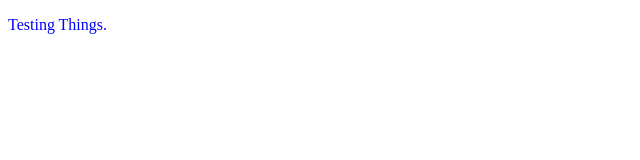
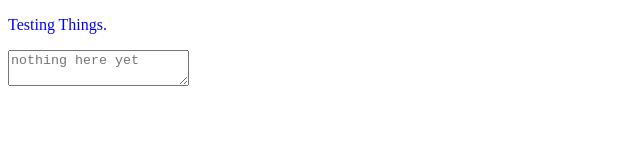
Before and after one commit to leilani-reich/testing2, a plain HTML site: page index.html in a window 1280 px wide. Shown: the whole page, without its empty margins (0-640 px from the left). Drawn offline with Linux system fonts and the light colour scheme.

Commit message:
added textarea

```diff
--- a/index.html
+++ b/index.html
@@ -8,6 +8,6 @@
   <link rel="stylesheet" href="style.css">
 </head>
 <body>
-
+  <textarea placeholder="nothing here yet"></textarea>
 </body>
 </html>
```
